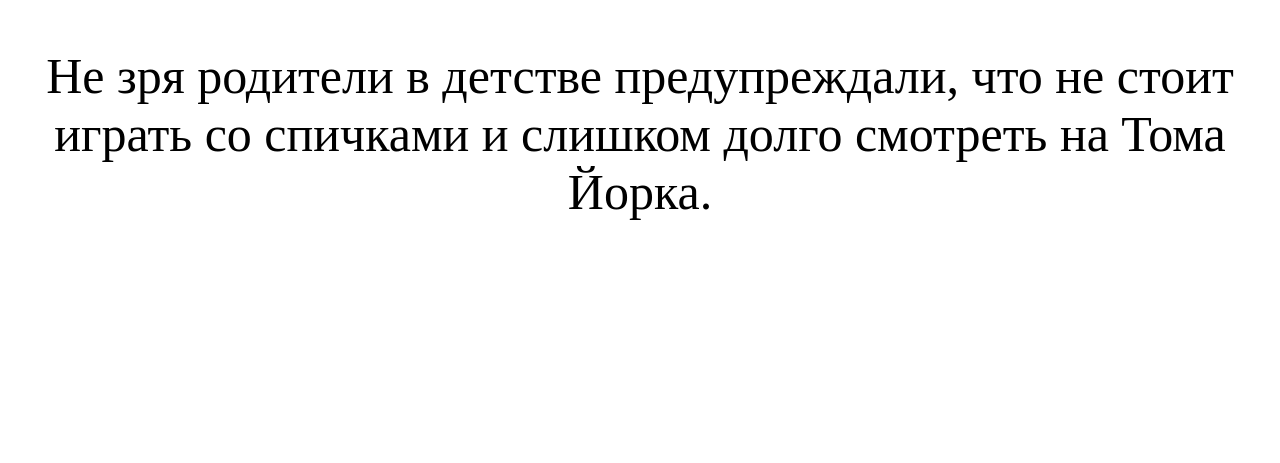
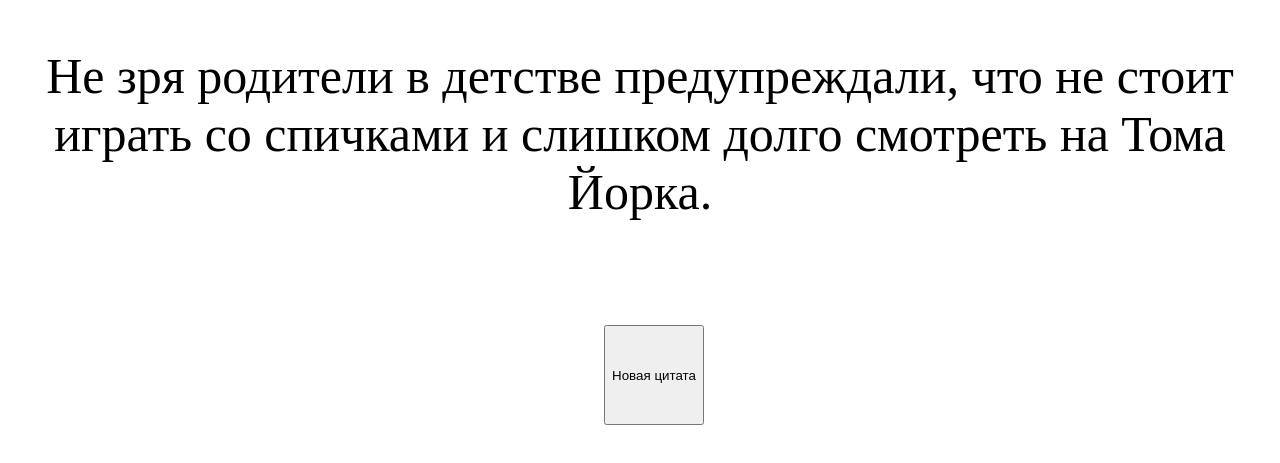
Before and after one commit to IIToxaII/IIToxaII.github.io, a plain HTML site: page index.html in a window 1280 px wide. Shown: the part 155-618 px from the top of the page. Drawn offline with Linux system fonts and the light colour scheme.

Commit message:
Добавил кнопку

```diff
--- a/index.html
+++ b/index.html
@@ -9,6 +9,7 @@
 		<div id = "main" align="center" >aaaaaaa</div>
 		<script type='text/javascript'>
                 cit();
-            </script>
+        </script>
+		<button id = "button" onClick = "cit();">Новая цитата</button>
 	</body>
 </html>
--- a/script.js
+++ b/script.js
@@ -1,4 +1,3 @@
-function cit(){
 var citati = new Array("Скажите мне, что со смертью все не заканчивается. Что все не кончается Февралем.",
 "Не зря родители в детстве предупреждали, что не стоит играть со спичками и слишком долго смотреть на Тома Йорка. ",
 "Я думаю все будет хорошо, смысл жизни – не самая плохая штука. ",
@@ -23,6 +22,7 @@ var citati = new Array("Скажите мне, что со смертью все
 "Я лежал на полу в комнате, в одиночестве и в пальто,созерцая вечность в трещинках на потолке...",
 "Пол жизни прожил, а тебе нечего рассказать.",
 "Мои легкие наполнены горечью, они безумно болят, а горло не дает дорогу моему привычному голосу, уступая гнусаво-хриплому...")
+function cit(){
 var r = Math.floor(Math.random() * (citati.length - 0)) + 0
 document.getElementById("main").innerHTML = citati[r];
 }
--- a/style.css
+++ b/style.css
@@ -1,4 +1,11 @@
 #main {
 font-size: 50;
-margin-top:16%
+margin-top:16%;
 }
+
+#button{
+position:absolute;
+right:45%;
+top:60%;
+width:100px;
+height:100px}
```
